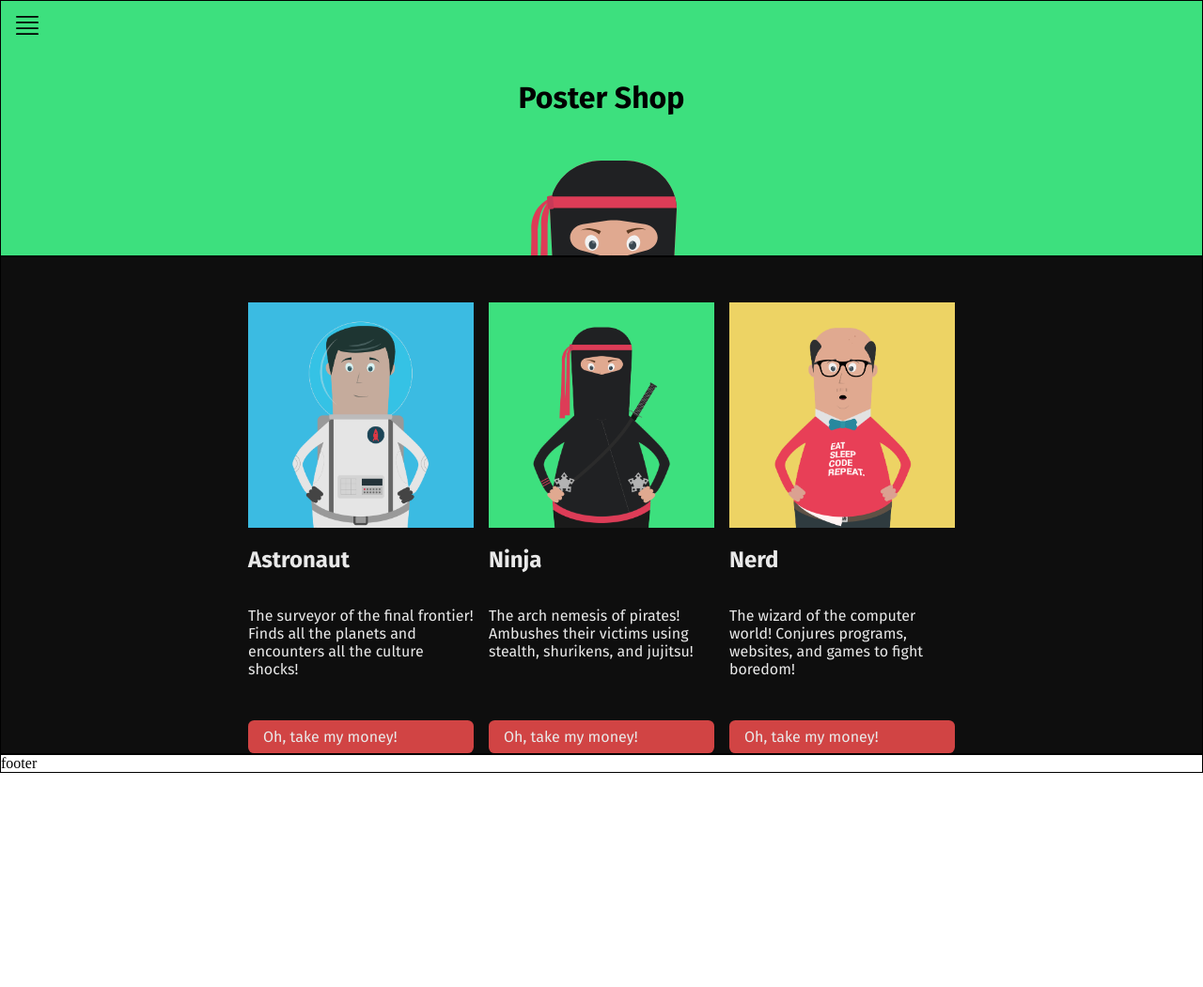
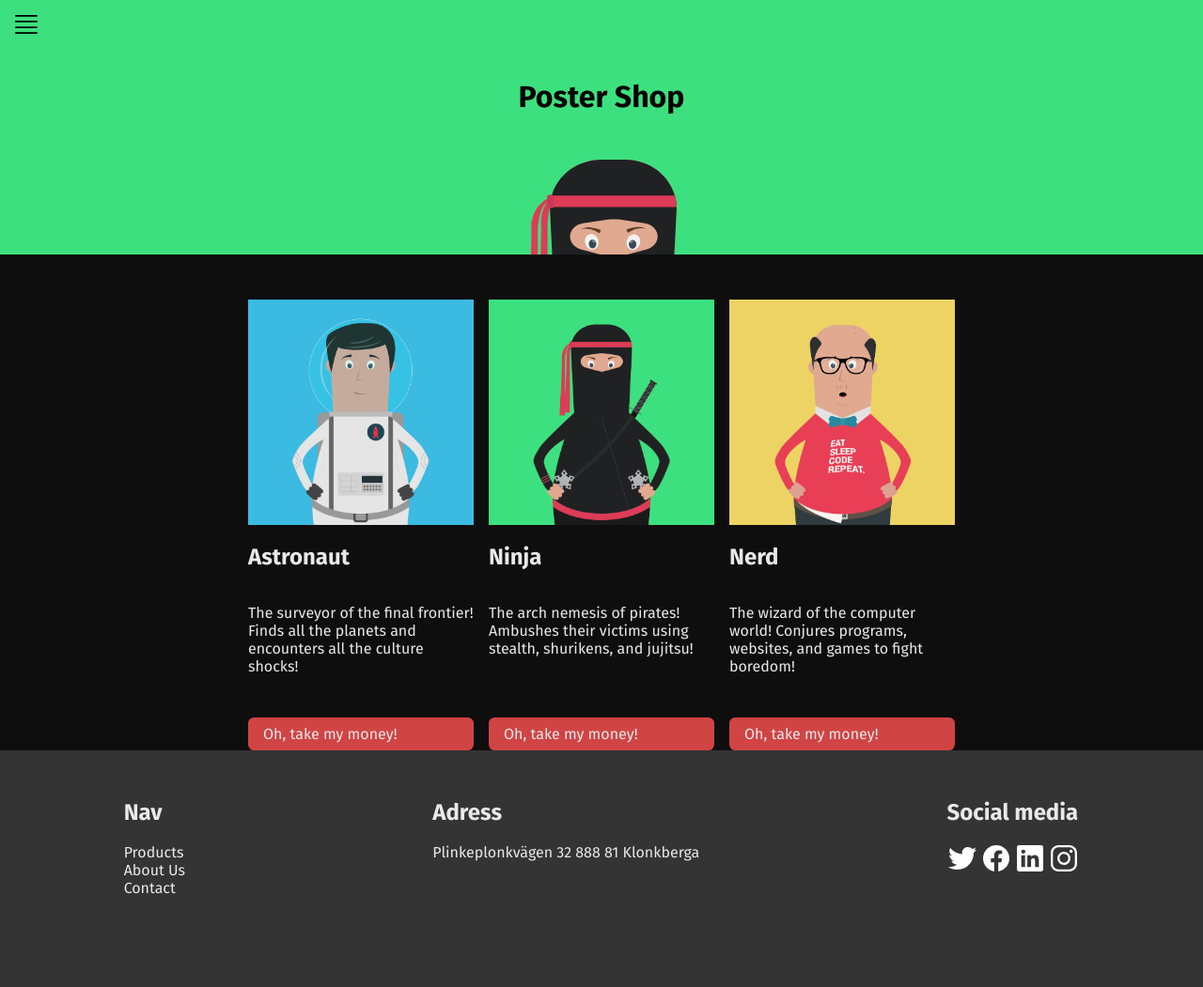
Before and after one commit to folkuni-bfu-2024/2024-05-13, a plain HTML site: page poster-shop/index.html in a window 1280 px wide. Shown: the whole page at 94% size. Before the commit the page ends 823 px from the top, so only its background shows below. Drawn offline with Linux system fonts and the light colour scheme.

Commit message:
Poster shop del 3

```diff
--- a/poster-shop/index.html
+++ b/poster-shop/index.html
@@ -39,7 +39,31 @@
 	</main>
 
 	<footer>
-		footer
+
+		<nav>
+			<h2> Nav </h2>
+			<ul class="navlinks">
+				<li> Products </li>
+				<li> About Us </li>
+				<li> Contact </li>
+			</ul>
+		</nav>
+
+		<address>
+			<h2> Adress </h2>
+			Plinkeplonkvägen 32
+			888 81 Klonkberga
+		</address>
+
+		<section>
+			<h2> Social media </h2>
+			<div class="social-media">
+				<img src="img/logo-twitter.svg" alt="X / Twitter" />
+				<img src="img/logo-facebook.svg" alt="Facebook" />
+				<img src="img/logo-linkedin.svg" alt="LinkedIn" />
+				<img src="img/logo-instagram.svg" alt="Intagram" />
+			</div>
+		</section>
 	</footer>
 
 </body>
--- a/poster-shop/style.css
+++ b/poster-shop/style.css
@@ -5,14 +5,15 @@ body {
 	flex-direction: column;
 	min-height: 100vh;
 	margin: 0;
+	font-family: "Fira Sans";
 }
 main {
 	flex-grow: 1;
 }
 
-body > * {
+/* body > * {
 	border: 1px solid black;
-}
+} */
 
 header {
 	background-color: #3de07e;
@@ -26,7 +27,6 @@ header img {
 .header-title {
 	margin-top: 1em;
 	margin-bottom: 1.5em;
-	font-family: "Fira Sans";
 }
 .nav-icon {
 	width: 1.5em;
@@ -40,7 +40,6 @@ main {
 }
 
 .poster {
-	font-family: "Fira Sans";
 	width: 15em;
 	margin-top: 3em;
 	height: 30em;
@@ -72,3 +71,21 @@ main {
 	gap: 1em;
 	flex-wrap: wrap;
 }
+
+footer {
+	background-color: rgb(52, 52, 52);
+	color: rgb(233, 233, 233);
+	display: flex;
+	flex-direction: row;
+	justify-content: space-around;
+	padding-bottom: 5em;
+	padding-top: 2em;
+	/* padding: 2em 0 5em 0; */
+}
+footer address {
+	font-style: normal;
+}
+.navlinks {
+	list-style-type: none;
+	padding: 0;
+}
```
